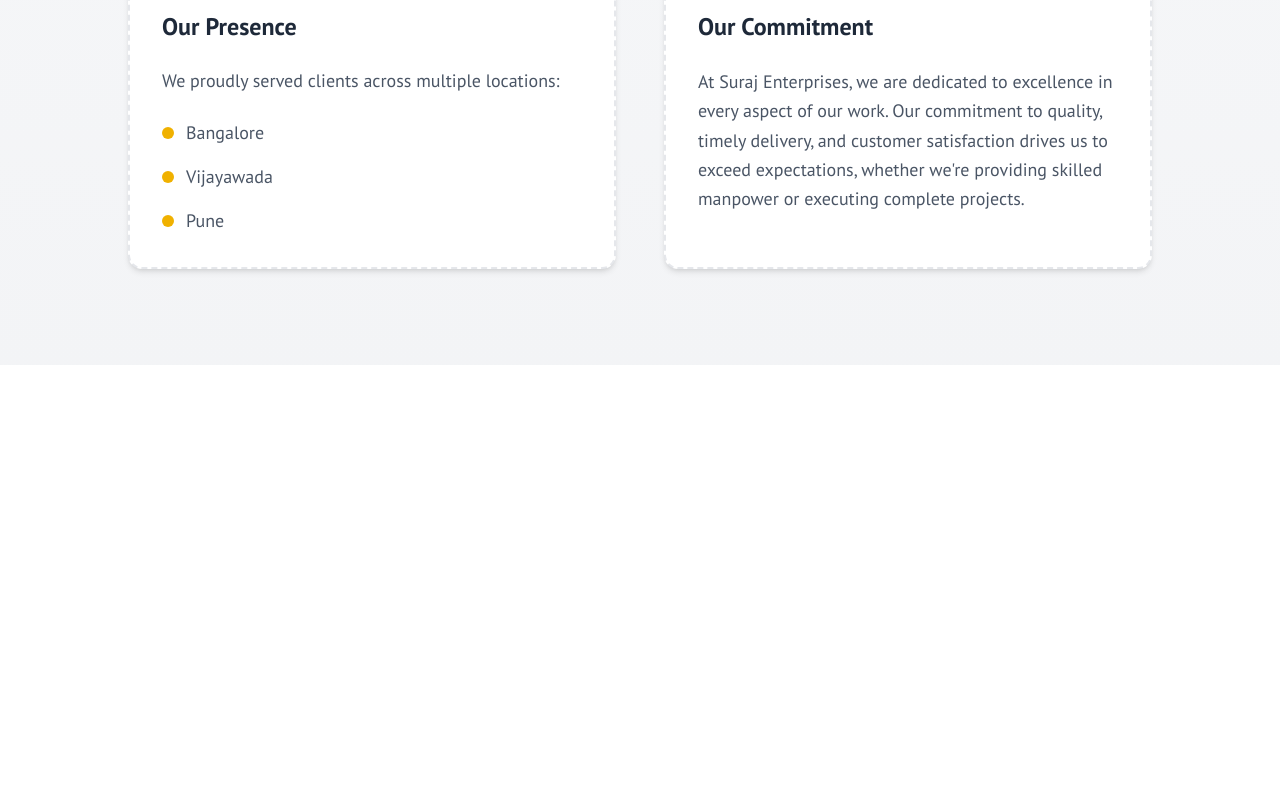
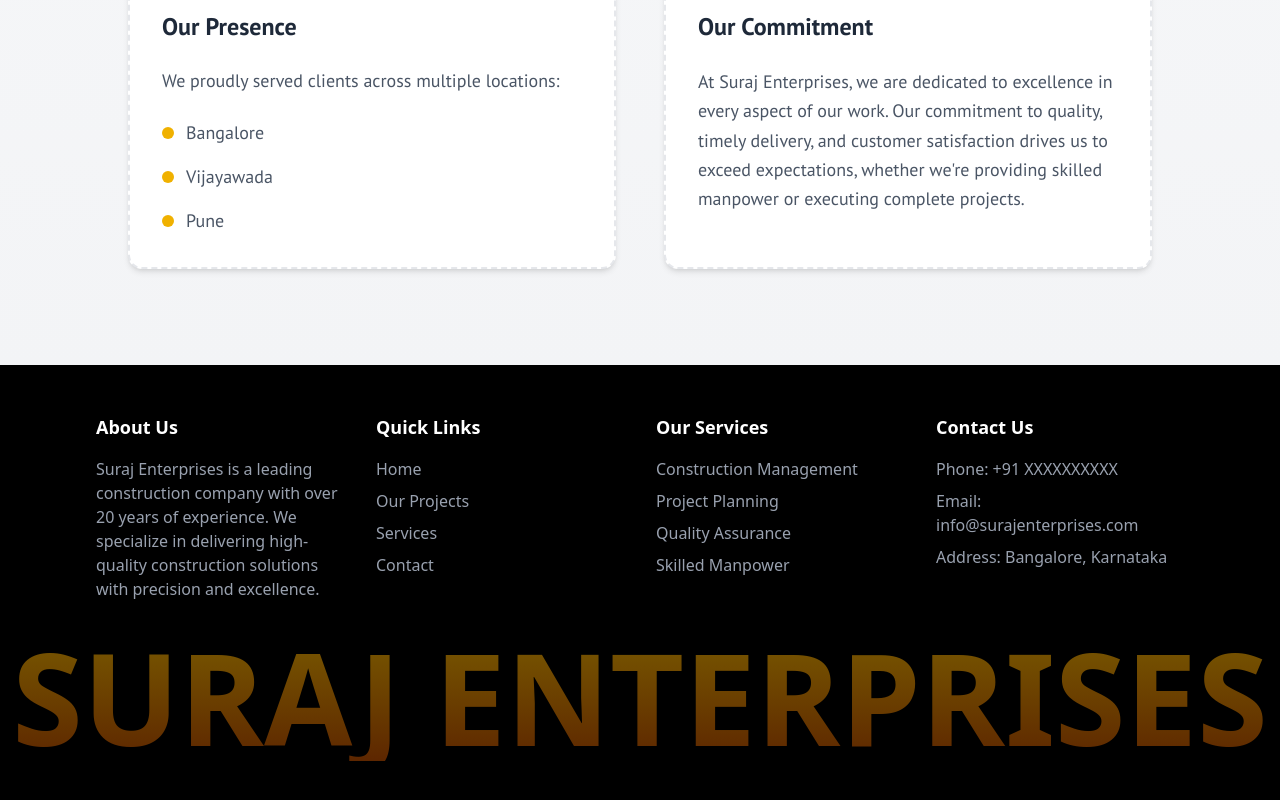
Before and after one commit to smartcraze/surajenterprises.work, a Next.js app: page / in a window 1280 px wide. Shown: the part 1760-2560 px from the top of the page. Before the commit the page ends 2125 px from the top, so only its background shows below. Built offline with nearby package versions, Linux system fonts and the light colour scheme.

Commit message:
reaf:hersection

```diff
--- a/app/page.tsx
+++ b/app/page.tsx
@@ -1,11 +1,12 @@
 import AboutUs from "@/components/Aboutus";
 import HeroSection from "@/components/Herosection";
+import Footer from "@/components/Footer";
 function Home() {
   return (
     <div>
       <HeroSection />
       <AboutUs />
-
+      <Footer />
 
     </div>
   );
--- /dev/null
+++ b/components/Footer.tsx
@@ -0,0 +1,106 @@
+import React from "react";
+import Link from "next/link";
+
+function Footer() {
+    return (
+        <footer className="bg-black text-gray-400 py-12">
+            <div className="max-w-6xl mx-auto grid grid-cols-1 sm:grid-cols-2 lg:grid-cols-4 gap-8 px-4 sm:px-6 lg:px-8">
+                <div>
+                    <h2 className="text-white text-lg font-semibold mb-4">About Us</h2>
+                    <p className="mb-4">
+                        Suraj Enterprises is a leading construction company with over 20 years of experience. We specialize in delivering high-quality construction solutions with precision and excellence.
+                    </p>
+                </div>
+                <div>
+                    <h2 className="text-white text-lg font-semibold mb-4">Quick Links</h2>
+                    <ul className="space-y-2">
+                        <li>
+                            <Link href="/">
+                                <span className="hover:text-white transition-colors duration-300 cursor-pointer">
+                                    Home
+                                </span>
+                            </Link>
+                        </li>
+                        <li>
+                            <Link href="/projects">
+                                <span className="hover:text-white transition-colors duration-300 cursor-pointer">
+                                    Our Projects
+                                </span>
+                            </Link>
+                        </li>
+                        <li>
+                            <Link href="/services">
+                                <span className="hover:text-white transition-colors duration-300 cursor-pointer">
+                                    Services
+                                </span>
+                            </Link>
+                        </li>
+                        <li>
+                            <Link href="/contact">
+                                <span className="hover:text-white transition-colors duration-300 cursor-pointer">
+                                    Contact
+                                </span>
+                            </Link>
+                        </li>
+                    </ul>
+                </div>
+                <div>
+                    <h2 className="text-white text-lg font-semibold mb-4">Our Services</h2>
+                    <ul className="space-y-2">
+                        <li>
+                            <span className="hover:text-white transition-colors duration-300 cursor-pointer">
+                                Construction Management
+                            </span>
+                        </li>
+                        <li>
+                            <span className="hover:text-white transition-colors duration-300 cursor-pointer">
+                                Project Planning
+                            </span>
+                        </li>
+                        <li>
+                            <span className="hover:text-white transition-colors duration-300 cursor-pointer">
+                                Quality Assurance
+                            </span>
+                        </li>
+                        <li>
+                            <span className="hover:text-white transition-colors duration-300 cursor-pointer">
+                                Skilled Manpower
+                            </span>
+                        </li>
+                    </ul>
+                </div>
+                <div>
+                    <h2 className="text-white text-lg font-semibold mb-4">Contact Us</h2>
+                    <p className="mb-2">
+                        <span className="hover:text-white transition-colors duration-300">
+                            Phone: +91 XXXXXXXXXX
+                        </span>
+                    </p>
+                    <p className="mb-2">
+                        <span className="hover:text-white transition-colors duration-300">
+                            Email: info@surajenterprises.com
+                        </span>
+                    </p>
+                    <p className="mb-2">
+                        <span className="hover:text-white transition-colors duration-300">
+                            Address: Bangalore, Karnataka
+                        </span>
+                    </p>
+                </div>
+            </div>
+
+            <div className="w-full flex mt-4 items-center justify-center px-4">
+                <h1 className="text-center text-4xl md:text-6xl lg:text-[8rem] font-bold bg-clip-text text-transparent bg-gradient-to-b from-yellow-500/50 to-amber-700/50 select-none whitespace-nowrap leading-none">
+                    SURAJ ENTERPRISES
+                </h1>
+            </div>
+
+
+
+
+
+        </footer>
+    );
+}
+
+export default Footer;
--- a/components/Herosection.tsx
+++ b/components/Herosection.tsx
@@ -22,7 +22,7 @@
         setCurrentPhraseIndex((prev) => (prev + 1) % phrases.length);
         setIsTyping(true);
       }, 500);
-    }, 7000);
+    }, 4000);
 
     return () => clearInterval(interval);
   }, []);
```
